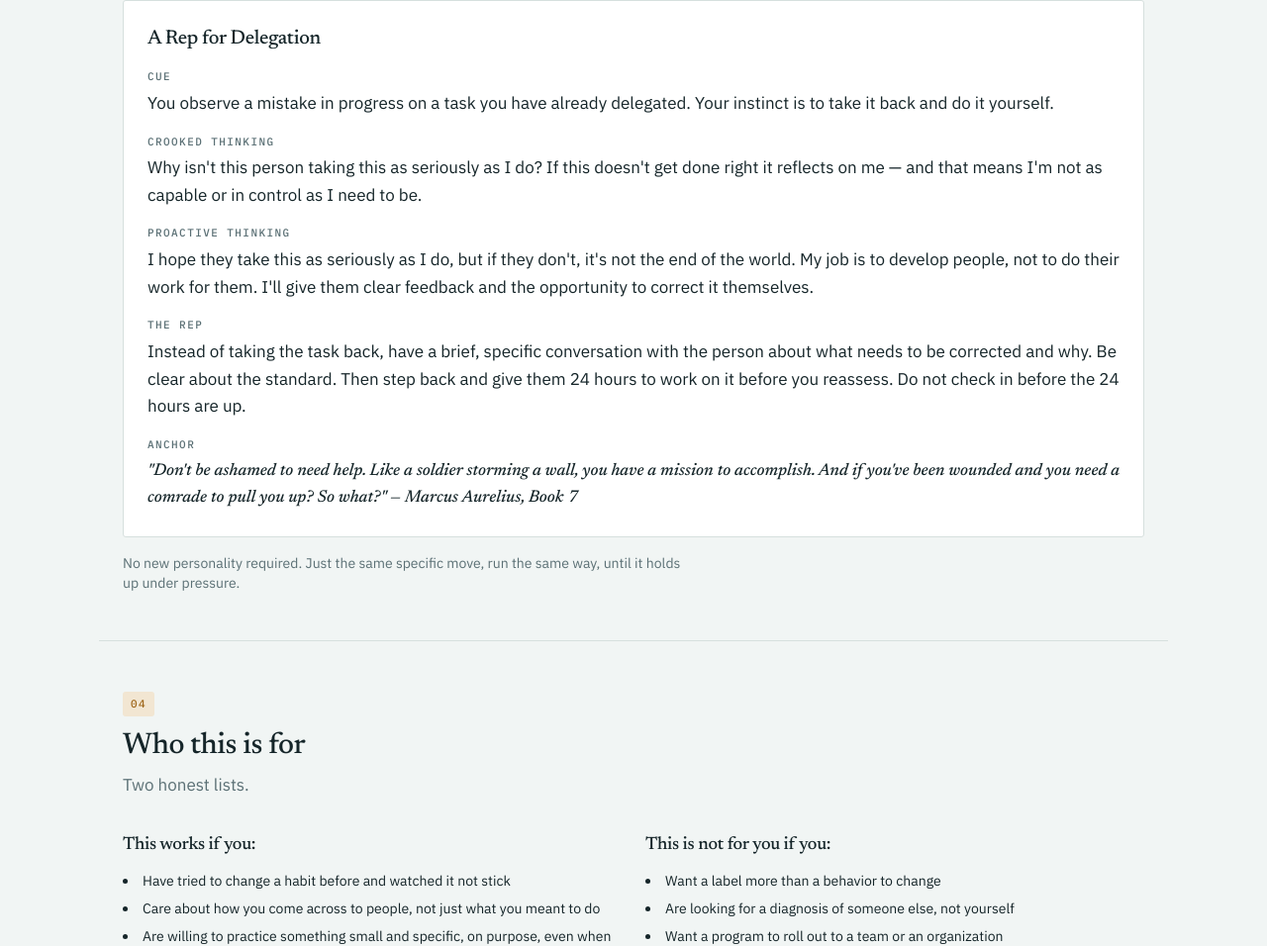
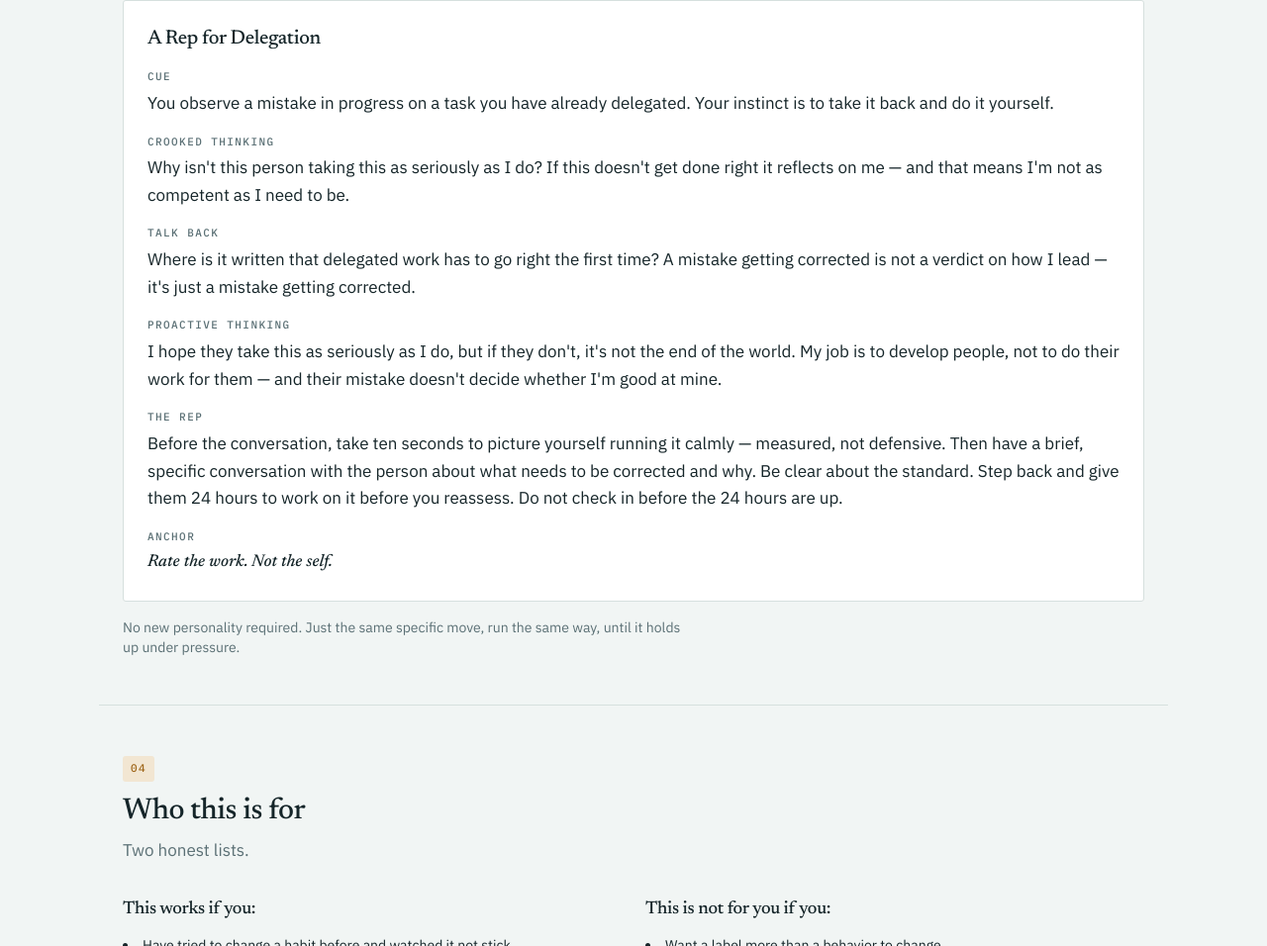
Before and after one commit to davidcmorris/leadfromthehip, an Astro site: page / in a window 1280 px wide. Shown: the part 2958-3914 px from the top of the page at 99% size. Built offline with nearby package versions, Linux system fonts and the light colour scheme; Astro itself is replaced by a stand-in of ours.

Commit message:
Tie the Rep card to REBT's dispute step, without naming it
Sharpen Crooked Thinking to pin the self-worth-tied-to-outcome trap,
add a "Talk Back" field between Crooked Thinking and Proactive
Thinking so the card includes the missing disputing-question step,
open "The Rep" with a brief calm mental rehearsal before the actual
conversation, and swap the anchor quote for "Rate the work. Not the
self." None of this names Ellis or REBT — it's the same unnamed
psychological grounding the card already had, just more complete.

```diff
--- a/src/components/RepCard.astro
+++ b/src/components/RepCard.astro
@@ -14,8 +14,16 @@
 			<dt class="eyebrow text-muted mb-1">Crooked Thinking</dt>
 			<dd class="text-ink">
 				Why isn't this person taking this as seriously as I do? If this doesn't
-				get done right it reflects on me — and that means I'm not as capable or
-				in control as I need to be.
+				get done right it reflects on me — and that means I'm not as competent
+				as I need to be.
+			</dd>
+		</div>
+		<div>
+			<dt class="eyebrow text-muted mb-1">Talk Back</dt>
+			<dd class="text-ink">
+				Where is it written that delegated work has to go right the first
+				time? A mistake getting corrected is not a verdict on how I lead —
+				it's just a mistake getting corrected.
 			</dd>
 		</div>
 		<div>
@@ -23,26 +31,22 @@
 			<dd class="text-ink">
 				I hope they take this as seriously as I do, but if they don't, it's not
 				the end of the world. My job is to develop people, not to do their work
-				for them. I'll give them clear feedback and the opportunity to correct
-				it themselves.
+				for them — and their mistake doesn't decide whether I'm good at mine.
 			</dd>
 		</div>
 		<div>
 			<dt class="eyebrow text-muted mb-1">The Rep</dt>
 			<dd class="text-ink">
-				Instead of taking the task back, have a brief, specific conversation
-				with the person about what needs to be corrected and why. Be clear
-				about the standard. Then step back and give them 24 hours to work on
-				it before you reassess. Do not check in before the 24 hours are up.
+				Before the conversation, take ten seconds to picture yourself running
+				it calmly — measured, not defensive. Then have a brief, specific
+				conversation with the person about what needs to be corrected and why.
+				Be clear about the standard. Step back and give them 24 hours to work
+				on it before you reassess. Do not check in before the 24 hours are up.
 			</dd>
 		</div>
 		<div>
 			<dt class="eyebrow text-muted mb-1">Anchor</dt>
-			<dd class="pull-quote text-ink">
-				"Don't be ashamed to need help. Like a soldier storming a wall, you
-				have a mission to accomplish. And if you've been wounded and you need
-				a comrade to pull you up? So what?" — Marcus Aurelius, Book 7
-			</dd>
+			<dd class="pull-quote text-ink">Rate the work. Not the self.</dd>
 		</div>
 	</dl>
 </div>
```
